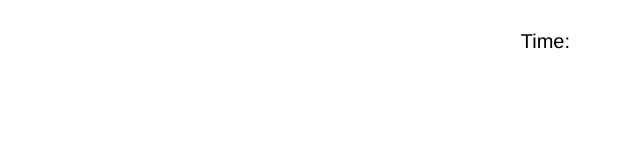
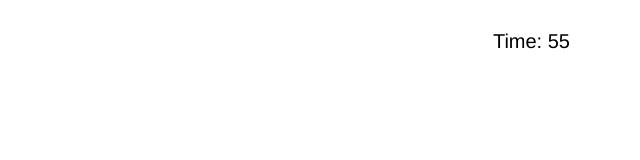
Before and after one commit to jlusa101/timed-quiz, a plain HTML site: page index.html in a window 1280 px wide. Shown: the full height of the page, 640-1280 px from the left. Drawn offline with Linux system fonts and the light colour scheme.

Commit message:
created a countdown timer for the quiz

```diff
--- a/assets/css/style.css
+++ b/assets/css/style.css
@@ -19,10 +19,10 @@ body {
     padding: 30px 0 0 70px;
 }
 
-.parent a {
+.parent .high-score a {
     text-decoration: none;
 }
 
 .parent .timer {
-    padding: 30px 70px;
+    padding: 30px 70px 0 0;
 }
--- a/assets/js/script.js
+++ b/assets/js/script.js
@@ -0,0 +1,13 @@
+var timeLeft = 60;
+
+
+var timer = function() {
+    timeLeft--;
+    if (timeLeft === 0) {
+        clearInterval(timethis);
+        alert("game over!");
+    }
+    document.getElementById("countdown").innerHTML = timeLeft;
+};
+
+var timethis = setInterval(timer, 1000);
--- a/index.html
+++ b/index.html
@@ -15,7 +15,7 @@
             <a href="/">View high scores</a>
         </div>
         <div class="timer">
-            <p>Time: </p>
+            <p>Time: <span id="countdown">60</span></p>
         </div>
     </header>
     <script src="./assets/js/script.js"></script>
```
